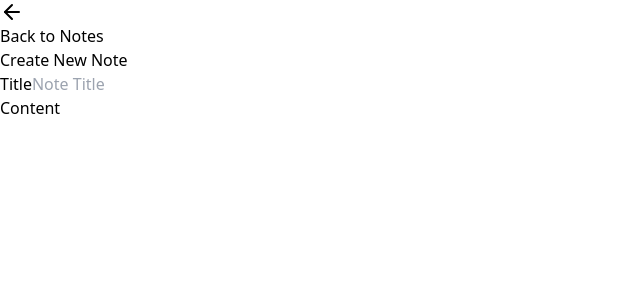
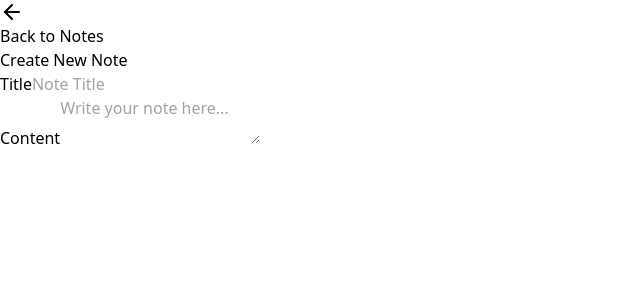
Before and after one commit to LaurenCummings/thinkboard-project, a React (Vite) app in the folder frontend/: page /create in a window 1280 px wide. Shown: the top 300 px of the page, without its empty margins (0-640 px from the left). Built offline with nearby package versions, Linux system fonts and the light colour scheme.

Commit message:
added textarea for content

```diff
--- a/frontend/src/pages/CreatePage.jsx
+++ b/frontend/src/pages/CreatePage.jsx
@@ -39,6 +39,12 @@ function CreatePage() {
                   <label className="label">
                     <span className="label-text">Content</span>
                   </label>
+                  <textarea
+                    placeholder="Write your note here..."
+                    className="textarea textarea-bordered h-32"
+                    value={content}
+                    onChange={(e) => setContent(e.target.value)}
+                  />
                 </div>
               </form>
             </div>
```
